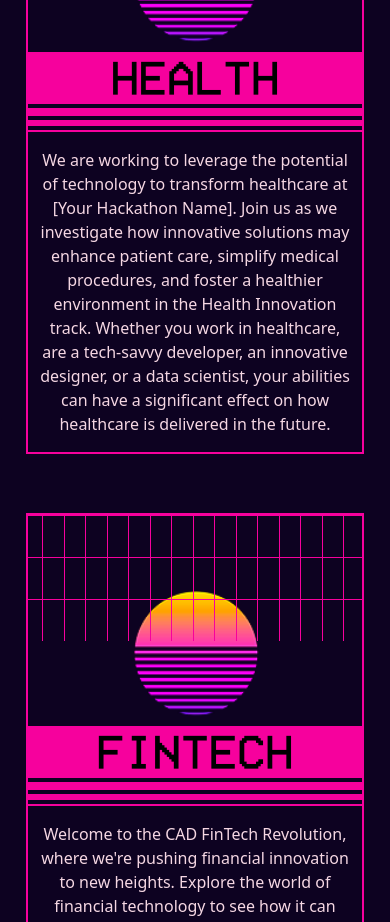
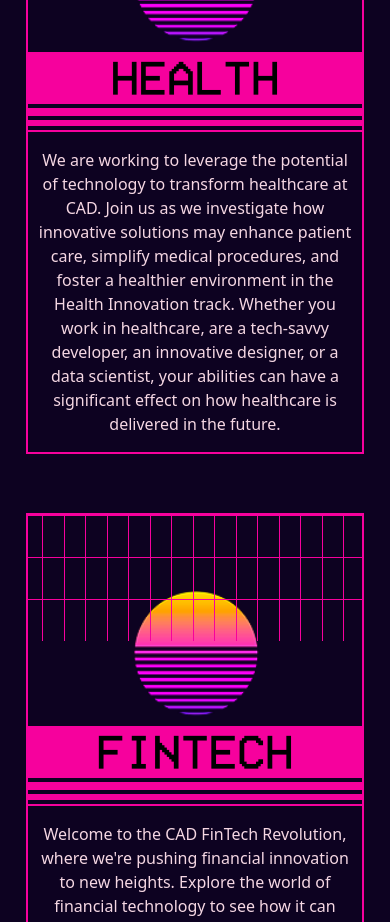
Before and after one commit to jatindotdev/cad-website, a React (Vite) app: page / in a window 390 px wide. Shown: the part 4940-5862 px from the top of the page. Built offline with nearby package versions, Linux system fonts and the light colour scheme.

Commit message:
responsiveness

```diff
--- a/components/Menu.jsx
+++ b/components/Menu.jsx
@@ -173,12 +173,12 @@ function Menu() {
                   <p className="h-[4vh] w-3/4 text-xs m-[0_0_auto_auto] border border-[#f5d7e3] grid place-items-center">
                     {locationHash === "" ? (index === 0 ? "YOU'RE HERE" : null) : route.toLowerCase() === locationHash ? "YOU'RE HERE" : null}
                   </p>
-                  <span className="absolute top-[35%] right-0 translate-x-full h-px w-1/2 origin-[left_center] bg-[#f5d7e3] -z-10"></span>
+                  <span className="absolute top-[35%] right-0 translate-x-full h-px md:w-1/2 w-1/3 origin-[left_center] bg-[#f5d7e3] -z-10"></span>
                 </a>
               );
             })}
           </div>
-          <div className="w-[70%]">
+          <div className="md:block hidden w-[70%] ">
             {selectedIndex === 0 ? (<motion.div
               initial={{
                 scaleX: 0,
--- a/components/Tracks.jsx
+++ b/components/Tracks.jsx
@@ -292,7 +292,7 @@ const Tracks = () => {
               <hr className="border-[1px] border-solid border-[#f6019d]"></hr>
             </div>
             <div className="px-2 py-4 text-[#f5d7e3] text-center md:h-[35vh]">
-            We are working to leverage the potential of technology to transform healthcare at [Your Hackathon Name]. Join us as we investigate how innovative solutions may enhance patient care, simplify medical procedures, and foster a healthier environment in the Health Innovation track. Whether you work in healthcare, are a tech-savvy developer, an innovative designer, or a data scientist, your abilities can have a significant effect on how healthcare is delivered in the future.
+            We are working to leverage the potential of technology to transform healthcare at CAD. Join us as we investigate how innovative solutions may enhance patient care, simplify medical procedures, and foster a healthier environment in the Health Innovation track. Whether you work in healthcare, are a tech-savvy developer, an innovative designer, or a data scientist, your abilities can have a significant effect on how healthcare is delivered in the future.
             </div>
           </div>
           <div
```
